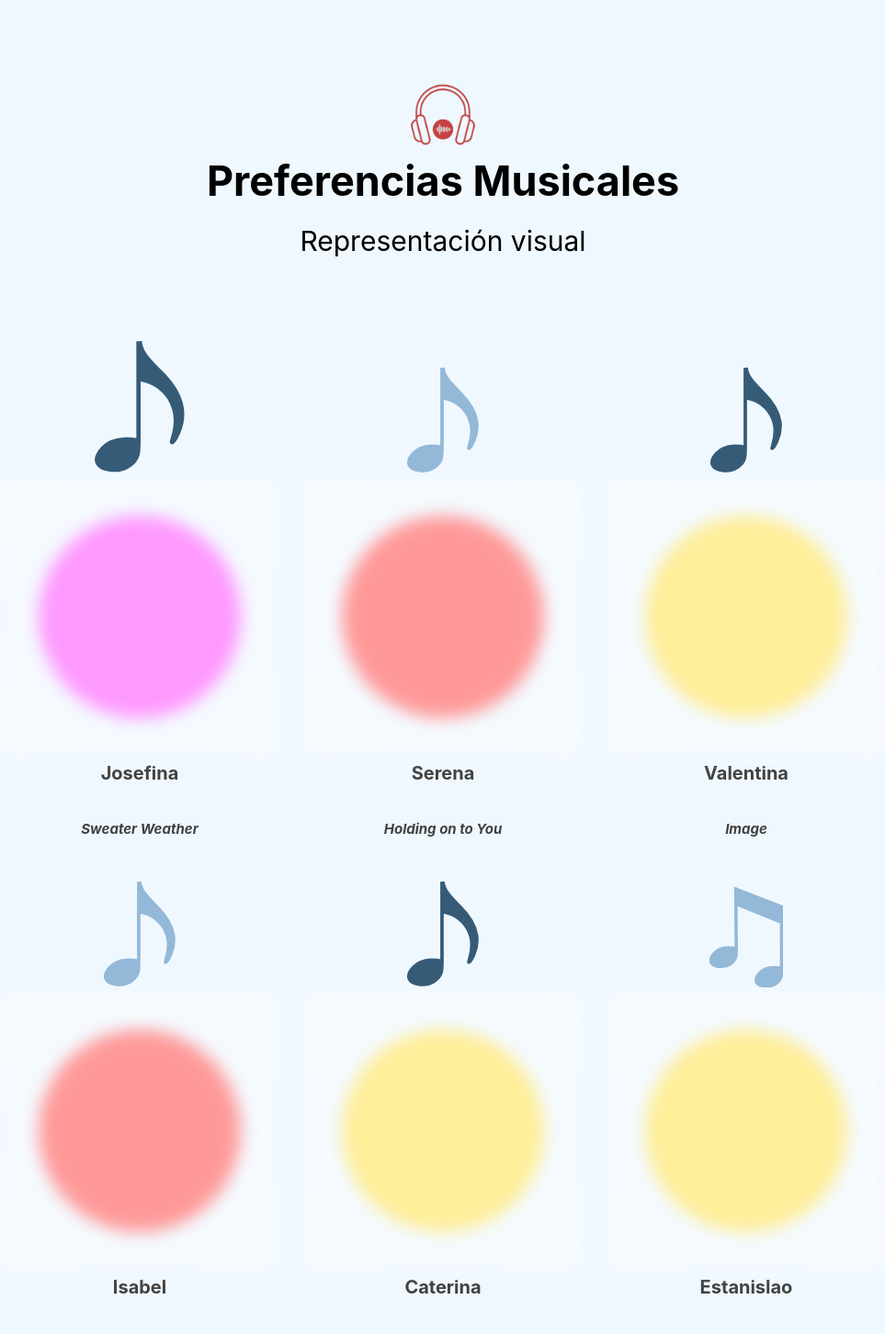
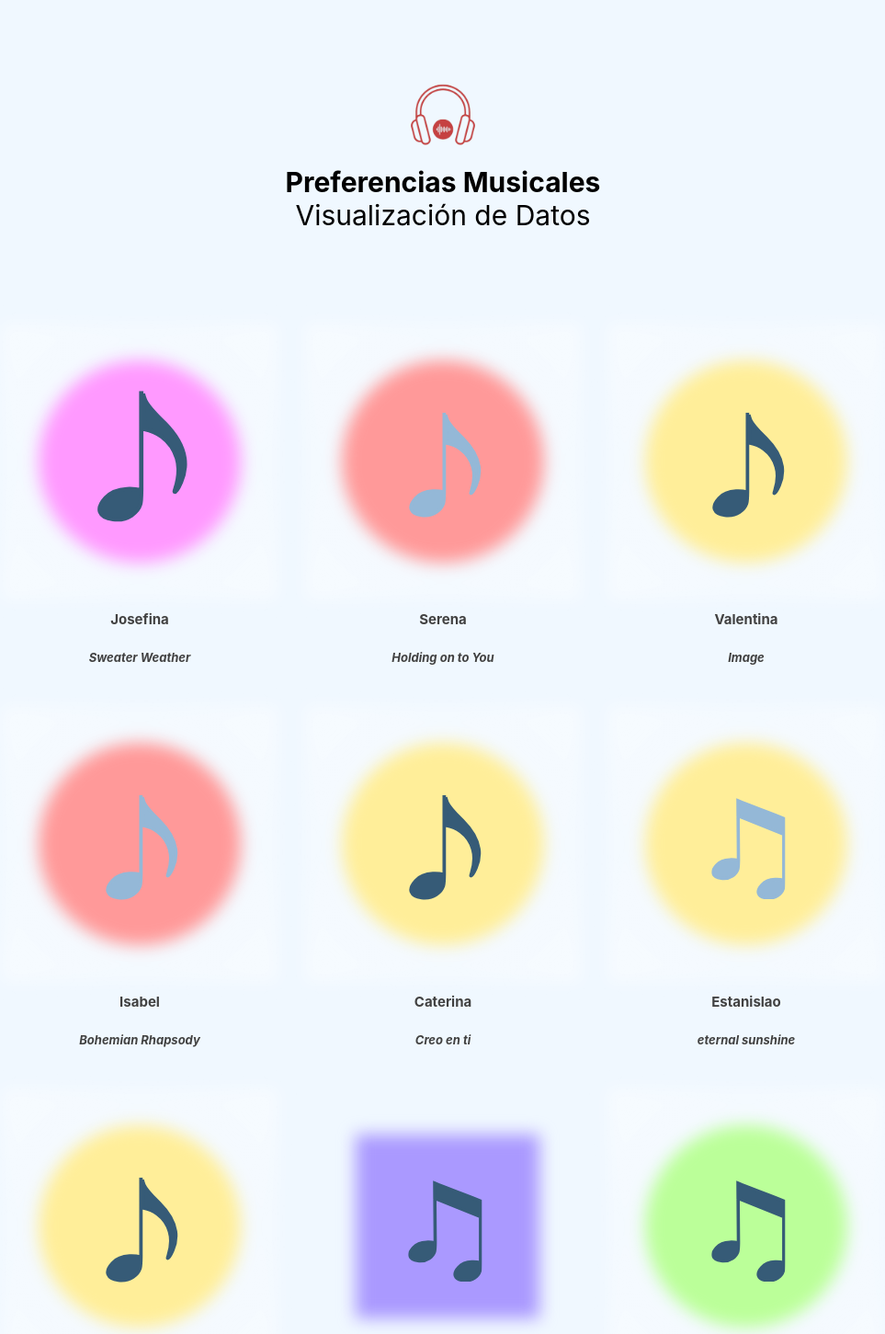
Before and after one commit to seremare9/entrega2_vd, a Svelte app: page / in a window 1280 px wide. Shown: the top 1451 px of the page at 92% size, without its empty margins (158-1121 px from the left). Built offline with nearby package versions, Linux system fonts and the light colour scheme.

Commit message:
correccion

```diff
--- a/src/App.svelte
+++ b/src/App.svelte
@@ -9,7 +9,7 @@
   let Genero = d3
     .scaleOrdinal() /* dato categóricos */
     .domain(["Femenino", "Masculino", "No Binario"])
-    // .range(["../images/CORCHEA.svg", "../images/semicorchea.svg", "../images/negra.svg"])
+    .range(["../images/CORCHEA.svg", "../images/semicorchea.svg", "../images/negra.svg"])
 
   /* Escala para tiempo de escucha (tamaño de la nota musical)*/
   let TiempoEnHoras = d3
@@ -37,8 +37,6 @@
     d3.csv("./data/Proyecto2VD.csv", d3.autoType).then(data => {
       console.log(data)
 
-
-
       respuestas = data
     })
   })
@@ -47,10 +45,10 @@
 <main>
   <div class="header">
     <img src="/images/logo.png" width="100" alt="logo" />
-    <h3 class="titulo">Preferencias Musicales</h3>
-    <h2 class="subtitulo">Representación visual</h2>
-
-    <!-- <p class="bajada">Josefina Jahde y Serena Marelli</p> -->
+    <h3 class="headline">
+      <b>Preferencias Musicales</b>
+      Visualización de Datos
+    </h3>
   </div>
 
   <!-- Conedor de las entidades -->
@@ -66,39 +64,39 @@
             <path d="M40.4101 94.26C38.2601 93.75 18.3101 89.33 7.41006 101.26C6.56006 102.19 0.380059 108.95 2.41006 114.26C5.10006 121.3 21.4801 123.86 31.4101 117.26C32.5901 116.48 37.6101 113.14 39.4101 107.26C40.2701 104.46 40.3201 101.06 40.4101 94.26ZM40.4101 94.26C40.4401 92.01 40.4101 90.34 40.4101 90.26C40.3001 84.14 40.0501 51.37 39.7201 2.57999M108.88 31.95C108.77 90.71 108.79 114.91 108.88 119.95C108.88 120.03 108.91 121.7 108.88 123.95M108.88 123.95C108.79 130.75 108.74 134.15 107.88 136.95C106.08 142.83 101.06 146.17 99.8801 146.95C89.9501 153.55 73.5701 150.99 70.8801 143.95C68.8501 138.64 75.0301 131.88 75.8801 130.95C86.7801 119.02 106.73 123.44 108.88 123.95ZM39.8845 26.5C62.8845 35.89 85.8415 45.11 108.842 54.5V31C85.8415 21.39 62.7297 13.61 39.7297 4L39.8845 26.5Z"
             stroke="{MomentoDeEscucha(rta.Momento)}" stroke-width="5" stroke-miterlimit="10"/>
           </svg>
+
           {:else if rta.Genero == "Femenino"}
           <!-- <h1> {TiempoEnHoras(rta.TiempoEnHoras)}</h1>
           <h1> {rta.TiempoEnHoras}</h1> -->
-        <svg width="{TiempoEnHoras(rta.TiempoEnHoras)}"  viewBox="0 0 85 123" fill="{MomentoDeEscucha(rta.Momento)}" xmlns="http://www.w3.org/2000/svg">
-            <path d="M42.5 1C42.5 4.5 44.38 8.41001 44.96 9.70001C45.86 11.72 48.12 16.2 61.38 29.28C62.31 30.2 62.34 30.22 62.73 30.61C67.28 35.17 79.19 48.15 81.38 63.28C83.81 80.16 73.39 94.6 72.38 94.28C71.39 93.97 79.31 79.55 74.38 63.28C70.71 51.16 61.82 44.35 60.38 43.28C54.17 38.65 47.95 36.96 44.38 36.28C43.91 25.42 42.97 11.86 42.5 1Z" fill="{MomentoDeEscucha(rta.Momento)}"/>
-            <path d="M41.4101 1C41.3001 59.76 41.3201 83.96 41.4101 89C41.4101 89.08 41.4401 90.75 41.4101 93C41.3201 99.8 41.2701 103.2 40.4101 106C38.6101 111.88 33.5901 115.22 32.4101 116C22.4801 122.6 6.10006 120.04 3.41006 113C1.38006 107.69 7.56006 100.93 8.41006 100C19.3101 88.07 39.2601 92.49 41.4101 93" fill="{MomentoDeEscucha(rta.Momento)}"/>
-            <path d="M41.4101 1C41.3001 59.76 41.3201 83.96 41.4101 89C41.4101 89.08 41.4401 90.75 41.4101 93M41.4101 93C41.3201 99.8 41.2701 103.2 40.4101 106C38.6101 111.88 33.5901 115.22 32.4101 116C22.4801 122.6 6.10006 120.04 3.41006 113C1.38006 107.69 7.56006 100.93 8.41006 100C19.3101 88.07 39.2601 92.49 41.4101 93ZM42.5 1C42.5 4.5 44.38 8.41001 44.96 9.70001C45.86 11.72 48.12 16.2 61.38 29.28C62.31 30.2 62.34 30.22 62.73 30.61C67.28 35.17 79.19 48.15 81.38 63.28C83.81 80.16 73.39 94.6 72.38 94.28C71.39 93.97 79.31 79.55 74.38 63.28C70.71 51.16 61.82 44.35 60.38 43.28C54.17 38.65 47.95 36.96 44.38 36.28C43.91 25.42 42.97 11.86 42.5 1Z"
+          <svg width="{TiempoEnHoras(rta.TiempoEnHoras)}"  viewBox="0 0 85 122" fill="{MomentoDeEscucha(rta.Momento)}" xmlns="http://www.w3.org/2000/svg">
+            <path d="M42.96 2.70001C43.58 5.38001 44.38 7.41001 44.96 8.70001C45.86 10.72 48.12 15.2 61.38 28.28C62.31 29.2 62.34 29.22 62.73 29.61C67.28 34.17 79.19 47.15 81.38 62.28C83.81 79.16 73.39 93.6 72.38 93.28C71.39 92.97 79.31 78.55 74.38 62.28C70.71 50.16 61.82 43.35 60.38 42.28C54.17 37.65 47.95 35.96 44.38 35.28C43.91 24.42 43.43 13.56 42.96 2.70001Z" fill="{MomentoDeEscucha(rta.Momento)}"/>
+            <path d="M41.4101 0C41.3001 58.76 41.3201 82.96 41.4101 88C41.4101 88.08 41.4401 89.75 41.4101 92C41.3201 98.8 41.2701 102.2 40.4101 105C38.6101 110.88 33.5901 114.22 32.4101 115C22.4801 121.6 6.10006 119.04 3.41006 112C1.38006 106.69 7.56006 99.93 8.41006 99C19.3101 87.07 39.2601 91.49 41.4101 92" fill="{MomentoDeEscucha(rta.Momento)}"/>
+            <path d="M41.4101 0C41.3001 58.76 41.3201 82.96 41.4101 88C41.4101 88.08 41.4401 89.75 41.4101 92M41.4101 92C41.3201 98.8 41.2701 102.2 40.4101 105C38.6101 110.88 33.5901 114.22 32.4101 115C22.4801 121.6 6.10006 119.04 3.41006 112C1.38006 106.69 7.56006 99.93 8.41006 99C19.3101 87.07 39.2601 91.49 41.4101 92ZM42.96 2.70001C43.58 5.38001 44.38 7.41001 44.96 8.70001C45.86 10.72 48.12 15.2 61.38 28.28C62.31 29.2 62.34 29.22 62.73 29.61C67.28 34.17 79.19 47.15 81.38 62.28C83.81 79.16 73.39 93.6 72.38 93.28C71.39 92.97 79.31 78.55 74.38 62.28C70.71 50.16 61.82 43.35 60.38 42.28C54.17 37.65 47.95 35.96 44.38 35.28C43.91 24.42 43.43 13.56 42.96 2.70001Z"
             stroke="{MomentoDeEscucha(rta.Momento)}" stroke-width="4" stroke-miterlimit="10"/>
             </svg>
+
           {:else if rta.Genero == "No Binario"}
-        <svg width=50 viewBox="0 0 45 122" fill="{MomentoDeEscucha(rta.Momento)}" xmlns="http://www.w3.org/2000/svg">
+          <svg width="{TiempoEnHoras(rta.TiempoEnHoras)}" viewBox="0 0 45 122" fill="{MomentoDeEscucha(rta.Momento)}" xmlns="http://www.w3.org/2000/svg">
             <path d="M41.4101 0C41.3001 58.76 41.3201 82.96 41.4101 88C41.4101 88.08 41.4401 89.75 41.4101 92C41.3201 98.8 41.2701 102.2 40.4101 105C38.6101 110.88 33.5901 114.22 32.4101 115C22.4801 121.6 6.10006 119.04 3.41006 112C1.38006 106.69 7.56006 99.93 8.41006 99C19.3101 87.07 39.2601 91.49 41.4101 92" fill="{MomentoDeEscucha(rta.Momento)}"/>
             <path d="M41.4101 0C41.3001 58.76 41.3201 82.96 41.4101 88C41.4101 88.08 41.4401 89.75 41.4101 92M41.4101 92C41.3201 98.8 41.2701 102.2 40.4101 105C38.6101 110.88 33.5901 114.22 32.4101 115C22.4801 121.6 6.10006 119.04 3.41006 112C1.38006 106.69 7.56006 99.93 8.41006 99C19.3101 87.07 39.2601 91.49 41.4101 92Z"
-          stroke="{MomentoDeEscucha(rta.Momento)}" stroke-width="4" stroke-miterlimit="10"/>
+            stroke="{MomentoDeEscucha(rta.Momento)}" stroke-width="6" stroke-miterlimit="10"/>
             </svg>
-        {/if}
+          {/if} <!--cierro -->
         </div>
 
-        {#if rta.Plataforma == "Spotify"}
+        <div class="plataforma">
+          {#if rta.Plataforma == "Tidal"}
+            <svg width="300" height="300" xmlns="http://www.w3.org/2000/svg" class="difuminado2">
+              <rect width="200" height="200" x="55" y="50" fill={GeneroMusical(rta.GeneroMusical)} />
+            </svg>
+
+          {:else if rta.Plataforma == "Spotify"}
             <svg height="300" width="300" xmlns="http://www.w3.org/2000/svg" class="difuminado">
               <circle r="110" cx="150" cy="150" fill={GeneroMusical(rta.GeneroMusical)}/>
+                <!-- Falta definir la forma de Tidal -->
             </svg>
-
-        {:else if rta.Plataforma == "Tidal"}
-          <svg height="300" width="300" xmlns="http://www.w3.org/2000/svg" class="difuminado">
-            <rect width="200" height="200" x="55" y="55" rx="20" ry="20" fill={GeneroMusical(rta.GeneroMusical)}/>
-          </svg>
-
-        {/if}
-             <!-- Falta definir la forma de Tidal -->
-
-        <!-- <img src="{Plataforma(rta.Plataforma)}" alt="sombra"> -->
-        <!-- style="width: {TiempoEnHoras(rta.TiempoDeEscucha)}px;"  -->
+          {/if} <!--cierro -->
+        </div>
           <p class="name">
             <b>{rta.Nombre}</b>
             <br />
@@ -112,6 +110,15 @@
   </div>
 </main>
 
+<footer>
+  <p class="bajada"> Representacion visual creado por Serena Marelli y Josefina Jahde</p>
+  <h4>Redes Sociales</h4>
+    <ul class="social-links">
+      <li><a href="https://www.linkedin.com/in/josefina-jahde/" target="_blank">Linkedin jose</a></li>
+      <li><a href="" target="_blank">Linkedin sere</a></li>
+    </ul>
+</footer>
+
 
 
 <style>
@@ -123,25 +130,21 @@
     margin-top: 50px;
     margin-bottom: 80px;
   }
-  .titulo {
-    font-size: 45px;
-    line-height: 1.2;
-    font-weight: bold;
-    text-align: center;
-    margin: 10px;
-  }
-  .subtitulo {
+  .headline {
     font-size: 30px;
     line-height: 1.2;
     font-weight: normal;
     text-align: center;
-    margin: 10px;
+    margin: 20px;
   }
   .bajada {
     font-size: 18px;
     font-weight: normal;
     text-align: center;
     margin: 10px;
+  }
+  .headline b {
+    display: block;
   }
   .container {
     display: flex;
@@ -159,39 +162,42 @@
     flex-direction: column;
     align-items: center;
     flex: 180px 0 0;
-    transition: 0.5;
   }
 
-  /* .person-container:hover {
-    scale:
-
-  } */
-
-  .aspectoNota {
-    z-index: 2;
-  }
   .name {
-    font-size: 20px;
+    font-size: 15px;
     color: rgb(65, 65, 65);
     font-weight: bold;
     text-align: center;
     margin-top: 5px;
   }
   .cancionFav {
-    font-size: 15px;
+    font-size: 13px;
     color: rgb(65, 65, 65);
     font-weight: light;
     font-style: italic;
     text-align: center;
-    /* margin-top: 5px; */
+    margin-top: 5px;
   }
 
-  .difuminado{
+  .difuminado{ /*ciruclos*/
+    position: relative; /* permite posicionar sus elementos secundarios de forma absoluta */
     background: radial-gradient(circle, transparent 0%, rgba(255,255,255,0.5) 100%); /* Crea un gradiente radial */
-    background-color:aliceblue;
     filter: blur(9px);
     z-index: 1;
   }
 
+  .difuminado2 { /*cuadrado*/
+  position: relative; /* permite posicionar sus elementos secundarios de forma absoluta */
+  filter: blur(9px); /* Aplica un efecto de desenfoque */
+  z-index: 1; /* Asegura que esté sobre otros elementos */
+}
+
+.aspectoNota {
+  z-index: 2;
+  position: absolute; /*posiciona las notas musicales arriba de los ciruclos/cuadrado*/
+  transform: translate(3%, -30%) /* Traslada las notas hacia la derecha y hacia arriba*/
+}
+
 
 </style>
```
Lines whose indentation alone changed are shown as unchanged.
